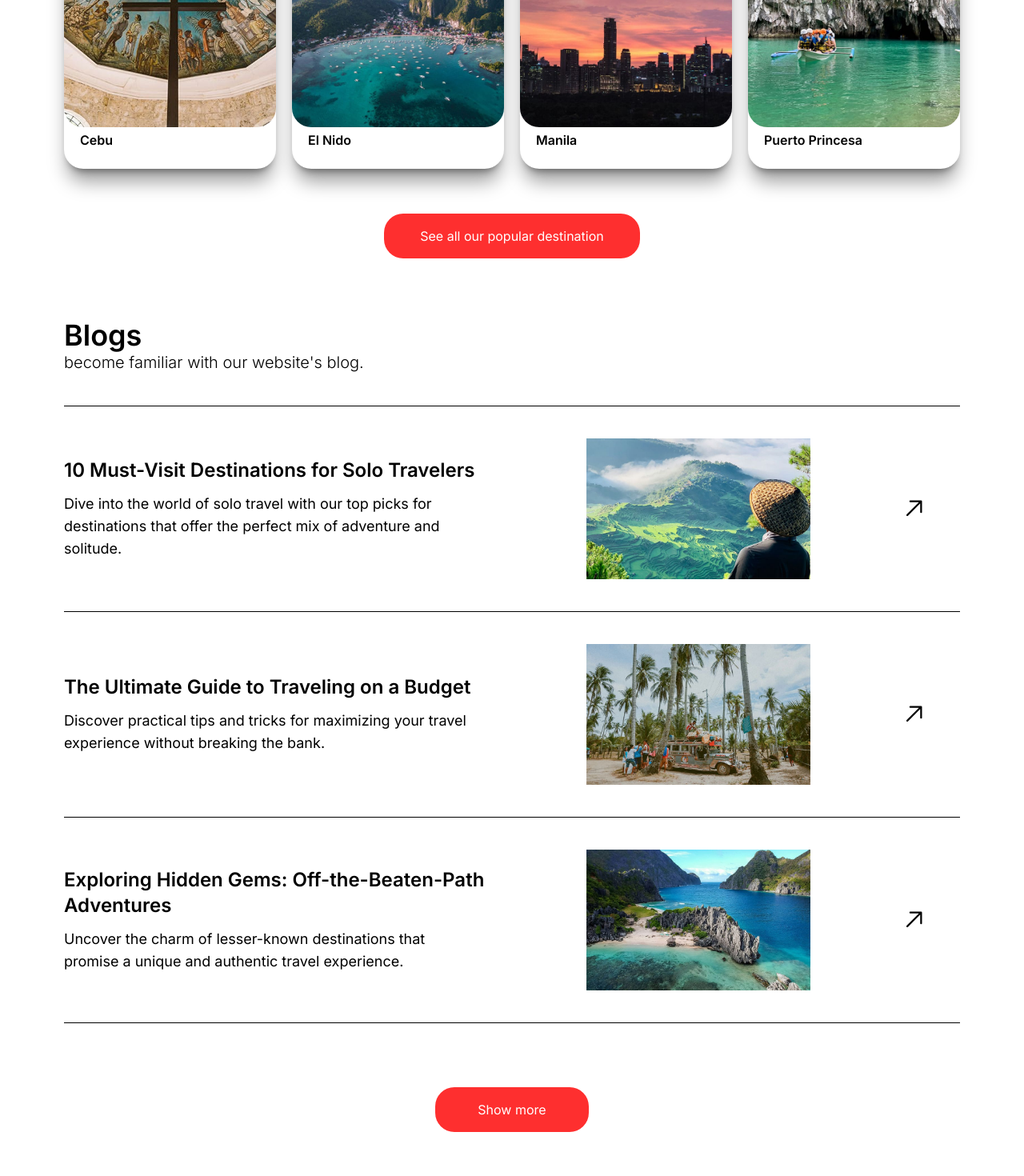
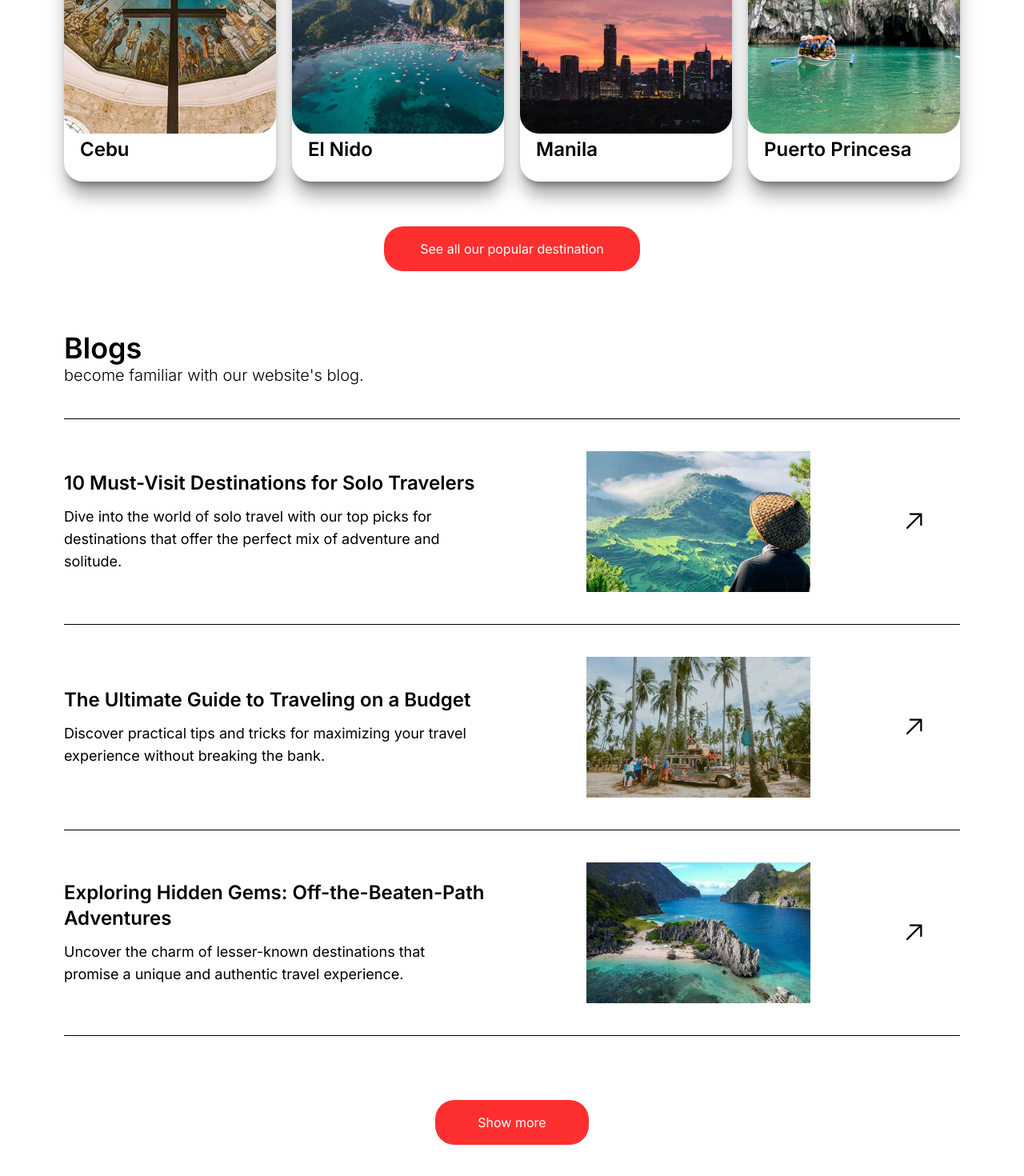
Before and after one commit to knowsblednyahaha/Locomote, a Next.js app: page / in a window 1280 px wide. Shown: the part 2473-3943 px from the top of the page at 80% size. Built offline with nearby package versions, Linux system fonts and the light colour scheme.

Commit message:
fixed some missing parts like links, alignment, padding and etc

```diff
--- a/app/components/Blogs.tsx
+++ b/app/components/Blogs.tsx
@@ -38,7 +38,7 @@ export default function Blogs() {
         <div className="w-full h-full">
           {blogs.map((item, i) => (
             <div
-              className="flex flex-col sm:flex-row items-center gap-y-10 py-10 border-t border-black last:border-b"
+              className="flex flex-col sm:flex-row items-center gap-y-10 py-10 border-t border-black last:border-b cursor-pointer"
               key={i}
             >
               <div className="w-full sm:w-7/12 pr-10">
@@ -60,7 +60,9 @@ export default function Blogs() {
                 />
               </div>
               <div className="w-full sm:w-2/12 text-center md:text-right md:pr-5 xl:pr-10">
-                <GoArrowUpRight className="text-2xl lg:text-3xl xl:text-4xl hidden sm:inline-block" />
+                <Link href={"/blog"}>
+                  <GoArrowUpRight className="text-2xl lg:text-3xl xl:text-4xl hidden sm:inline-block" />
+                </Link>
                 <button className="sm:hidden w-40 h-12 text-sm bg-[#FE2F2F] rounded-3xl text-white">
                   <Link href="/blog">View blog</Link>
                 </button>
@@ -69,9 +71,11 @@ export default function Blogs() {
           ))}
         </div>
         <div className="flex justify-center py-20">
-          <button className="w-48 h-14 text-sm lg:text-base bg-[#FE2F2F] rounded-3xl text-white">
-            Show more
-          </button>
+          <Link href="/blogs">
+            <button className="w-48 h-14 text-sm lg:text-base bg-[#FE2F2F] rounded-3xl text-white">
+              Show more
+            </button>
+          </Link>
         </div>
       </div>
     </section>
--- a/app/components/Destination.tsx
+++ b/app/components/Destination.tsx
@@ -74,7 +74,9 @@ export default function Destination() {
                 />
               </div>
               <div className="px-5 py-1">
-                <span className="font-semibold">{item.location}</span>
+                <span className="font-semibold md:text-lg lg:text-xl xl:text-2xl">
+                  {item.location}
+                </span>
               </div>
             </div>
           ))}
--- a/app/components/Footer.tsx
+++ b/app/components/Footer.tsx
@@ -18,8 +18,10 @@ export default function Footer() {
           <div className="w-full lg:w-[60%] flex flex-col md:flex-row gap-y-8 pt-4 lg:gap-x-6">
             <div className="md:w-1/3 lg:[20%] flex flex-col items-center lg:items-start gap-y-2">
               <span className="font-thin uppercase">About Locomote</span>
-              <span>FAQs</span>
-              <span>Get in touch</span>
+              <span className="hover:underline underline-offset-8">FAQs</span>
+              <span className="hover:underline underline-offset-8">
+                Get in touch
+              </span>
             </div>
             <div className="md:w-1/3 lg:[20%] flex flex-col items-center lg:items-start">
               <span className="font-thin uppercase">Social</span>
@@ -40,7 +42,9 @@ export default function Footer() {
             </div>
             <div className="md:w-1/3 lg:[20%] flex flex-col items-center lg:items-start gap-y-2">
               <span className="font-thin uppercase">Call us</span>
-              <span>+63 906 214 3558</span>
+              <span className="hover:underline underline-offset-8">
+                +63 906 214 3558
+              </span>
             </div>
           </div>
         </div>
--- a/app/components/Header.tsx
+++ b/app/components/Header.tsx
@@ -35,7 +35,7 @@ export default function Header() {
           </ul>
           <div>
             <button className="sm:h-10 sm:w-24 bg-[#FE2F2F] text-white rounded-3xl">
-              <Link href="/book">Book</Link>
+              <Link href={"/book"}>Book</Link>
             </button>
           </div>
         </div>
--- a/app/components/Newsletter.tsx
+++ b/app/components/Newsletter.tsx
@@ -14,9 +14,9 @@ export default function Newsletter() {
           <input
             type="text"
             placeholder="Email Address"
-            className="w-full h-12 md:h-14 lg:h-16 border-b border-black focus-visible:border-b pl-3 md:text-lg lg:text-xl xl:text-2xl"
+            className="w-full h-12 md:h-14 lg:h-16 border-b border-black focus-visible:border-b pl-3 md:text-lg lg:text-xl xl:text-2xl focus:outline-none"
           />
-          <button className="w-10 h-10 md:w-12 md:h-12 lg:w-14 lg:h-14 bg-[#FE2F2F] rounded-3xl lg:rounded-full text-white flex justify-center items-center ml-[-3rem] md:ml-[-3.5rem]">
+          <button className="w-10 h-10 md:w-12 md:h-12 lg:w-14 lg:h-14 bg-[#FE2F2F] rounded-3xl lg:rounded-full text-white flex justify-center items-center ml-[-3rem] md:ml-[-3.5rem] ">
             <GoArrowRight className="text-xl md:text-2xl" />
           </button>
         </div>
```
